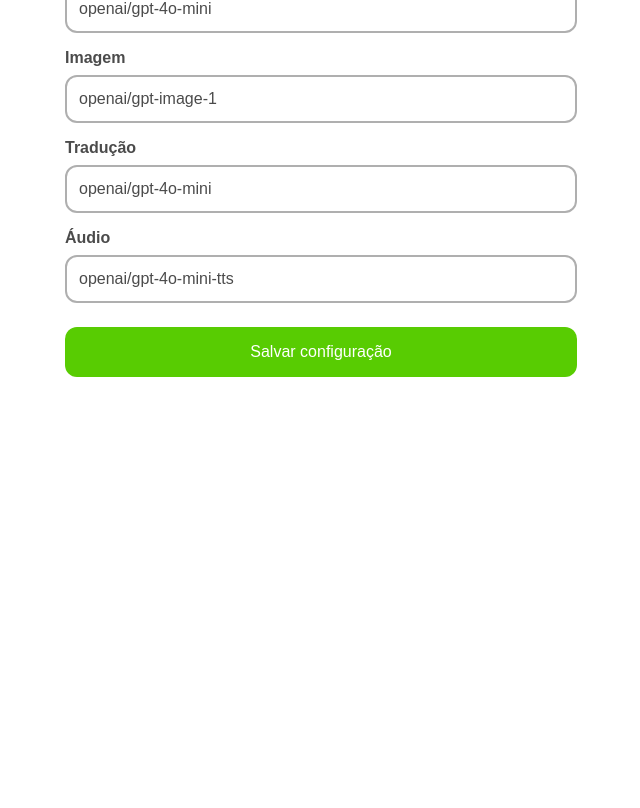
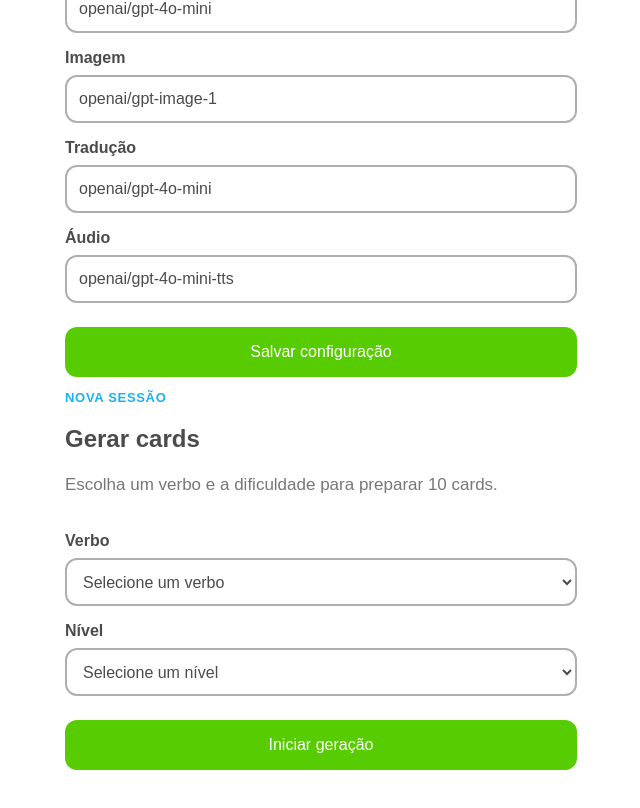
Before and after one commit to IgorGuariroba/anki-card-generator, a Next.js app: page /dashboard in a window 1280 px wide. Shown: the part 430-1238 px from the top of the page, without its empty margins (319-959 px from the left). Before the commit the page ends 863 px from the top, so only its background shows below. Built offline with nearby package versions, Linux system fonts and the light colour scheme.

Commit message:
feat: adicionar selecao de verbo e nivel (#9)
Co-authored-by: @igor.guariroba <igor.guariroba@jsl.com.br>

```diff
--- a/src/app/dashboard/page.tsx
+++ b/src/app/dashboard/page.tsx
@@ -1,6 +1,9 @@
 'use client';
 
 import { FormEvent, useState } from 'react';
+
+const verbs = ['make', 'do', 'take', 'get', 'have', 'give', 'put', 'set', 'go'] as const;
+const levels = { iniciante: 'Iniciante', intermediario: 'Intermediário', avancado: 'Avançado' } as const;
 
 const models = {
   texto: ['openai/gpt-4o-mini', 'anthropic/claude-3.5-sonnet', 'google/gemini-2.0-flash'],
@@ -31,6 +34,20 @@
   const [openRouterKey, setOpenRouterKey] = useState('');
   const [saved, setSaved] = useState(false);
   const [error, setError] = useState('');
+  const [verb, setVerb] = useState('');
+  const [level, setLevel] = useState('');
+  const [generationMessage, setGenerationMessage] = useState('');
+
+  function handleGeneration(event: FormEvent<HTMLFormElement>) {
+    event.preventDefault();
+    if (!verb || !level) {
+      setGenerationMessage('');
+      setError('Selecione um verbo e um nível.');
+      return;
+    }
+    setError('');
+    setGenerationMessage(`Geração iniciada para ${verb} no nível ${levels[level as keyof typeof levels].toLowerCase()}.`);
+  }
 
   function handleSubmit(event: FormEvent<HTMLFormElement>) {
     event.preventDefault();
@@ -62,6 +79,26 @@
           <ModelPicker label="Áudio" models={models.audio} />
           <button className="primary-button" type="submit">Salvar configuração</button>
         </form>
+
+        <section className="generation-section" aria-labelledby="generation-title">
+          <p className="eyebrow">Nova sessão</p>
+          <h2 id="generation-title">Gerar cards</h2>
+          <p className="hero-copy">Escolha um verbo e a dificuldade para preparar 10 cards.</p>
+          <form onSubmit={handleGeneration} noValidate>
+            <label htmlFor="verb">Verbo</label>
+            <select id="verb" value={verb} onChange={(event) => setVerb(event.target.value)}>
+              <option value="">Selecione um verbo</option>
+              {verbs.map((item) => <option key={item} value={item}>{item}</option>)}
+            </select>
+            <label htmlFor="level">Nível</label>
+            <select id="level" value={level} onChange={(event) => setLevel(event.target.value)}>
+              <option value="">Selecione um nível</option>
+              {Object.entries(levels).map(([value, label]) => <option key={value} value={value}>{label}</option>)}
+            </select>
+            <button className="primary-button" type="submit">Iniciar geração</button>
+          </form>
+          {generationMessage && <p className="form-success" role="status">{generationMessage}</p>}
+        </section>
       </section>
     </main>
   );
```
Also changed, not shown: project-plan.json (+49 -15 lines), 1 other file (tests, documents, lock files or other folders).
